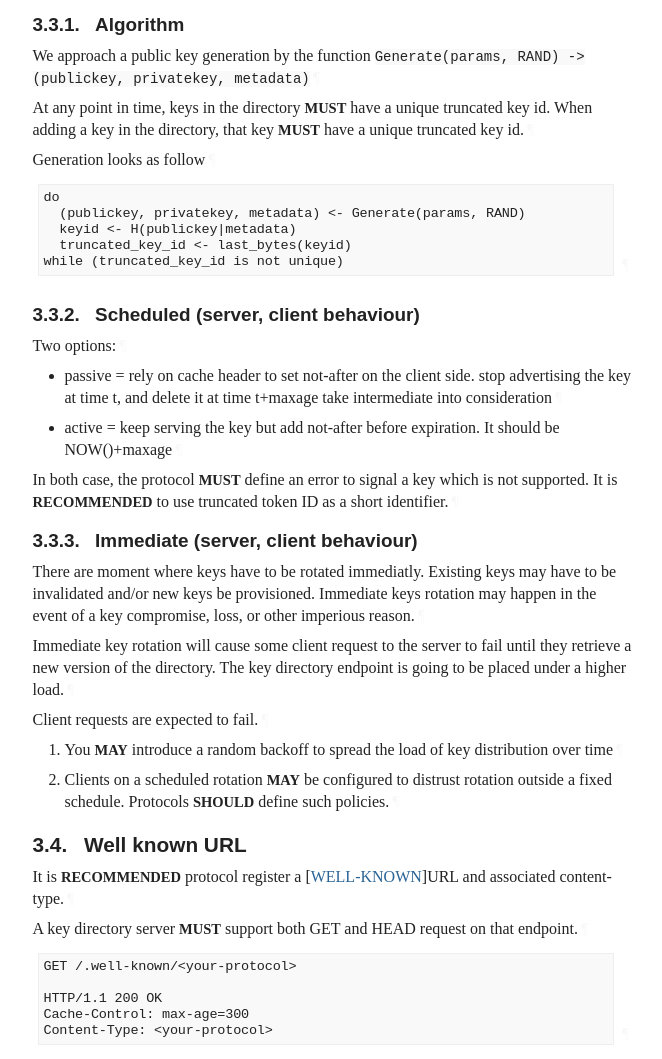
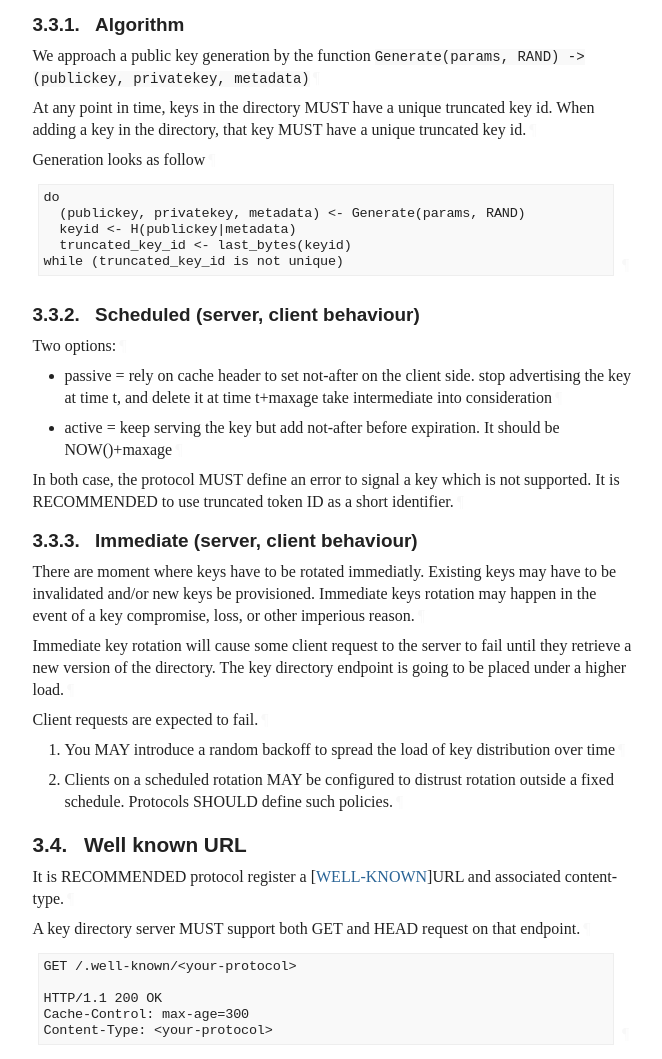
Before and after one commit to thibmeu/draft-darling-key-directory-over-http, a plain HTML site: page draft-darling-key-directory-over-http.html in a window 1280 px wide. Shown: the part 2870-3929 px from the top of the page, without its empty margins (92-754 px from the left). Drawn offline with Linux system fonts and the light colour scheme; a web font is replaced by a local one.

Commit message:
Script updating gh-pages from cbe9a1c. [ci skip]

```diff
--- a/draft-darling-key-directory-over-http.html
+++ b/draft-darling-key-directory-over-http.html
@@ -1311,8 +1311,9 @@ or caching on intermediate servers or clients.<a href="#section-1-2" class="pilc
       <h2 id="name-conventions-and-definitions">
 <a href="#section-2" class="section-number selfRef">2. </a><a href="#name-conventions-and-definitions" class="section-name selfRef">Conventions and Definitions</a>
       </h2>
-<p id="section-2-1">The key words "<span class="bcp14">MUST</span>", "<span class="bcp14">MUST NOT</span>", "<span class="bcp14">REQUIRED</span>", "<span class="bcp14">SHALL</span>", "<span class="bcp14">SHALL NOT</span>", "<span class="bcp14">SHOULD</span>", "<span class="bcp14">SHOULD NOT</span>", "<span class="bcp14">RECOMMENDED</span>", "<span class="bcp14">NOT RECOMMENDED</span>",
-"<span class="bcp14">MAY</span>", and "<span class="bcp14">OPTIONAL</span>" in this document are to be interpreted as
+<p id="section-2-1">The key words "MUST", "MUST NOT", "REQUIRED", "SHALL", "SHALL
+NOT", "SHOULD", "SHOULD NOT", "RECOMMENDED", "NOT RECOMMENDED",
+"MAY", and "OPTIONAL" in this document are to be interpreted as
 described in BCP 14 <span>[<a href="#RFC2119" class="cite xref">RFC2119</a>]</span> <span>[<a href="#RFC8174" class="cite xref">RFC8174</a>]</span> when, and only when, they
 appear in all capitals, as shown here.<a href="#section-2-1" class="pilcrow">¶</a></p>
 <p id="section-2-2">The following terms are used throughout this document:<a href="#section-2-2" class="pilcrow">¶</a></p>
@@ -1356,7 +1357,7 @@ privacy proxy<a href="#section-2-3.6.1" class="pilcrow">¶</a></p>
       <h2 id="name-architecture">
 <a href="#section-3" class="section-number selfRef">3. </a><a href="#name-architecture" class="section-name selfRef">Architecture</a>
       </h2>
-<p id="section-3-1">A server is exposing a key directory for clients to fetch. Clients <span class="bcp14">MAY</span> fetch the
+<p id="section-3-1">A server is exposing a key directory for clients to fetch. Clients MAY fetch the
 directory from a Mirror, either to protect its privacy, or because the Server
 wants to leverage a content delivery network.<a href="#section-3-1" class="pilcrow">¶</a></p>
 <p id="section-3-2">This document focuses on the below interaction, which is triggered when the
@@ -1486,8 +1487,8 @@ on the number of keys a directory expects to serve at one point in time<a href="
 <a href="#section-3.3.1" class="section-number selfRef">3.3.1. </a><a href="#name-algorithm" class="section-name selfRef">Algorithm</a>
           </h4>
 <p id="section-3.3.1-1">We approach a public key generation by the function <code>Generate(params, RAND) -&gt; (publickey, privatekey, metadata)</code><a href="#section-3.3.1-1" class="pilcrow">¶</a></p>
-<p id="section-3.3.1-2">At any point in time, keys in the directory <span class="bcp14">MUST</span> have a unique truncated key id.
-When adding a key in the directory, that key <span class="bcp14">MUST</span> have a unique truncated key id.<a href="#section-3.3.1-2" class="pilcrow">¶</a></p>
+<p id="section-3.3.1-2">At any point in time, keys in the directory MUST have a unique truncated key id.
+When adding a key in the directory, that key MUST have a unique truncated key id.<a href="#section-3.3.1-2" class="pilcrow">¶</a></p>
 <p id="section-3.3.1-3">Generation looks as follow<a href="#section-3.3.1-3" class="pilcrow">¶</a></p>
 <div class="alignLeft art-text artwork" id="section-3.3.1-4">
 <pre>
@@ -1517,8 +1518,8 @@ take intermediate into consideration<a href="#section-3.3.2-2.1.1" class="pilcro
 be NOW()+maxage<a href="#section-3.3.2-2.2.1" class="pilcrow">¶</a></p>
 </li>
           </ul>
-<p id="section-3.3.2-3">In both case, the protocol <span class="bcp14">MUST</span> define an error to signal a key which is not
-supported. It is <span class="bcp14">RECOMMENDED</span> to use truncated token ID as a short identifier.<a href="#section-3.3.2-3" class="pilcrow">¶</a></p>
+<p id="section-3.3.2-3">In both case, the protocol MUST define an error to signal a key which is not
+supported. It is RECOMMENDED to use truncated token ID as a short identifier.<a href="#section-3.3.2-3" class="pilcrow">¶</a></p>
 </section>
 </div>
 <div id="immediate-server-client-behaviour">
@@ -1535,12 +1536,12 @@ is going to be placed under a higher load.<a href="#section-3.3.3-2" class="pilc
 <p id="section-3.3.3-3">Client requests are expected to fail.<a href="#section-3.3.3-3" class="pilcrow">¶</a></p>
 <ol start="1" type="1" class="normal type-1" id="section-3.3.3-4">
 <li id="section-3.3.3-4.1">
-              <p id="section-3.3.3-4.1.1">You <span class="bcp14">MAY</span> introduce a random backoff to spread the load of key distribution over
+              <p id="section-3.3.3-4.1.1">You MAY introduce a random backoff to spread the load of key distribution over
 time<a href="#section-3.3.3-4.1.1" class="pilcrow">¶</a></p>
 </li>
             <li id="section-3.3.3-4.2">
-              <p id="section-3.3.3-4.2.1">Clients on a scheduled rotation <span class="bcp14">MAY</span> be configured to distrust rotation outside
-a fixed schedule. Protocols <span class="bcp14">SHOULD</span> define such policies.<a href="#section-3.3.3-4.2.1" class="pilcrow">¶</a></p>
+              <p id="section-3.3.3-4.2.1">Clients on a scheduled rotation MAY be configured to distrust rotation outside
+a fixed schedule. Protocols SHOULD define such policies.<a href="#section-3.3.3-4.2.1" class="pilcrow">¶</a></p>
 </li>
           </ol>
 </section>
@@ -1552,9 +1553,9 @@ a fixed schedule. Protocols <span class="bcp14">SHOULD</span> define such polici
         <h3 id="name-well-known-url">
 <a href="#section-3.4" class="section-number selfRef">3.4. </a><a href="#name-well-known-url" class="section-name selfRef">Well known URL</a>
         </h3>
-<p id="section-3.4-1">It is <span class="bcp14">RECOMMENDED</span> protocol register a <span>[<a href="#WELL-KNOWN" class="cite xref">WELL-KNOWN</a>]</span>URL and associated
+<p id="section-3.4-1">It is RECOMMENDED protocol register a <span>[<a href="#WELL-KNOWN" class="cite xref">WELL-KNOWN</a>]</span>URL and associated
 content-type.<a href="#section-3.4-1" class="pilcrow">¶</a></p>
-<p id="section-3.4-2">A key directory server <span class="bcp14">MUST</span> support both GET and HEAD request on that endpoint.<a href="#section-3.4-2" class="pilcrow">¶</a></p>
+<p id="section-3.4-2">A key directory server MUST support both GET and HEAD request on that endpoint.<a href="#section-3.4-2" class="pilcrow">¶</a></p>
 <div class="alignLeft art-text artwork" id="section-3.4-3">
 <pre>
 GET /.well-known/&lt;your-protocol&gt;
@@ -1617,8 +1618,8 @@ Proxy improves client experience and shields key directory server<a href="#secti
       </h2>
 <p id="section-5-1">TODO Privacy<a href="#section-5-1" class="pilcrow">¶</a></p>
 <p id="section-5-2">Clients fetching keys mean they reveal their IP, time, and other informations.
-When the key directory is for an external service, Clients <span class="bcp14">SHOULD</span> consider
-proxying their traffic through a mirror server. Mirrors <span class="bcp14">SHOULD NOT</span> collide with
+When the key directory is for an external service, Clients SHOULD consider
+proxying their traffic through a mirror server. Mirrors SHOULD NOT collide with
 the key server.<a href="#section-5-2" class="pilcrow">¶</a></p>
 </section>
 </div>
```
